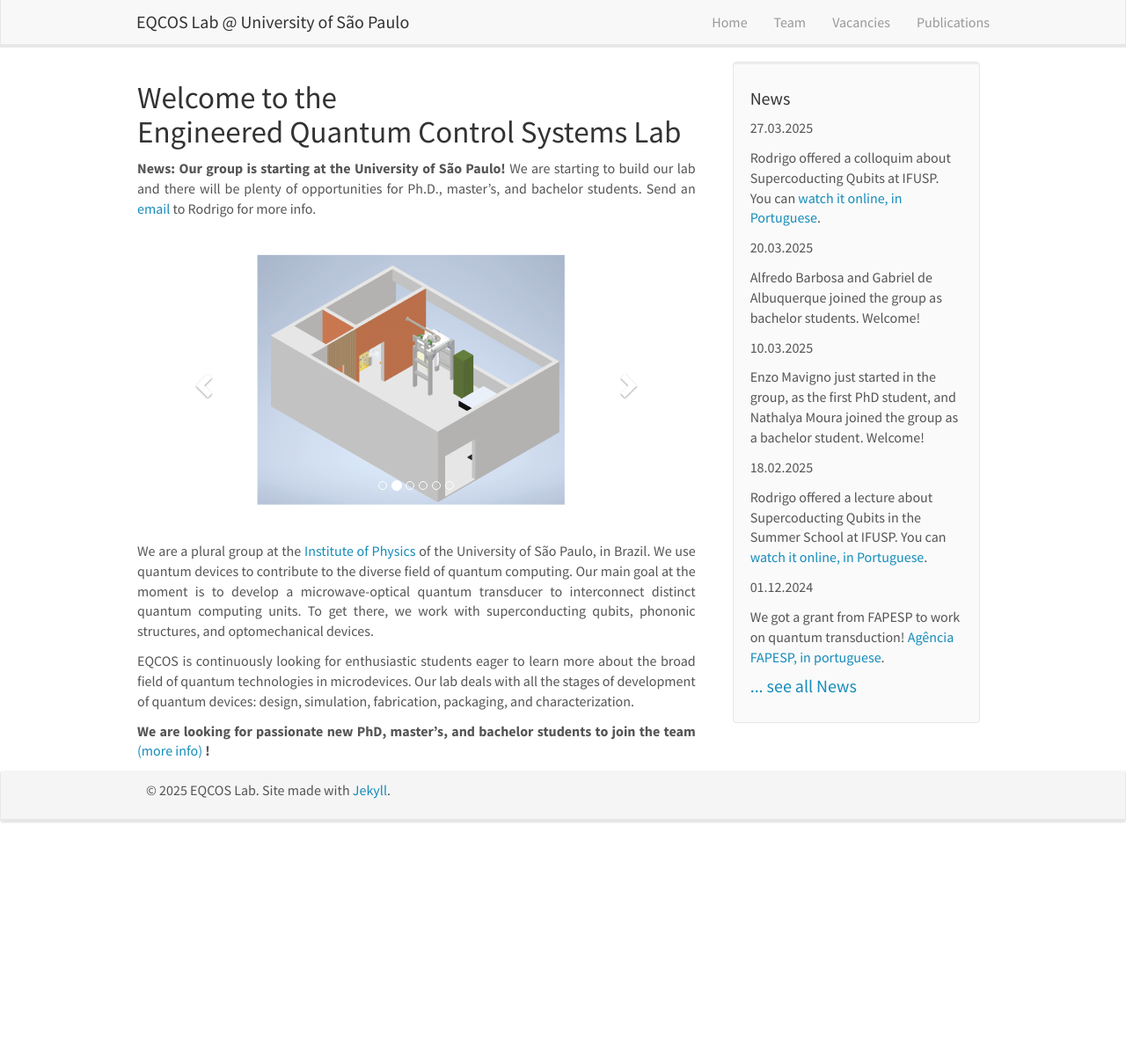
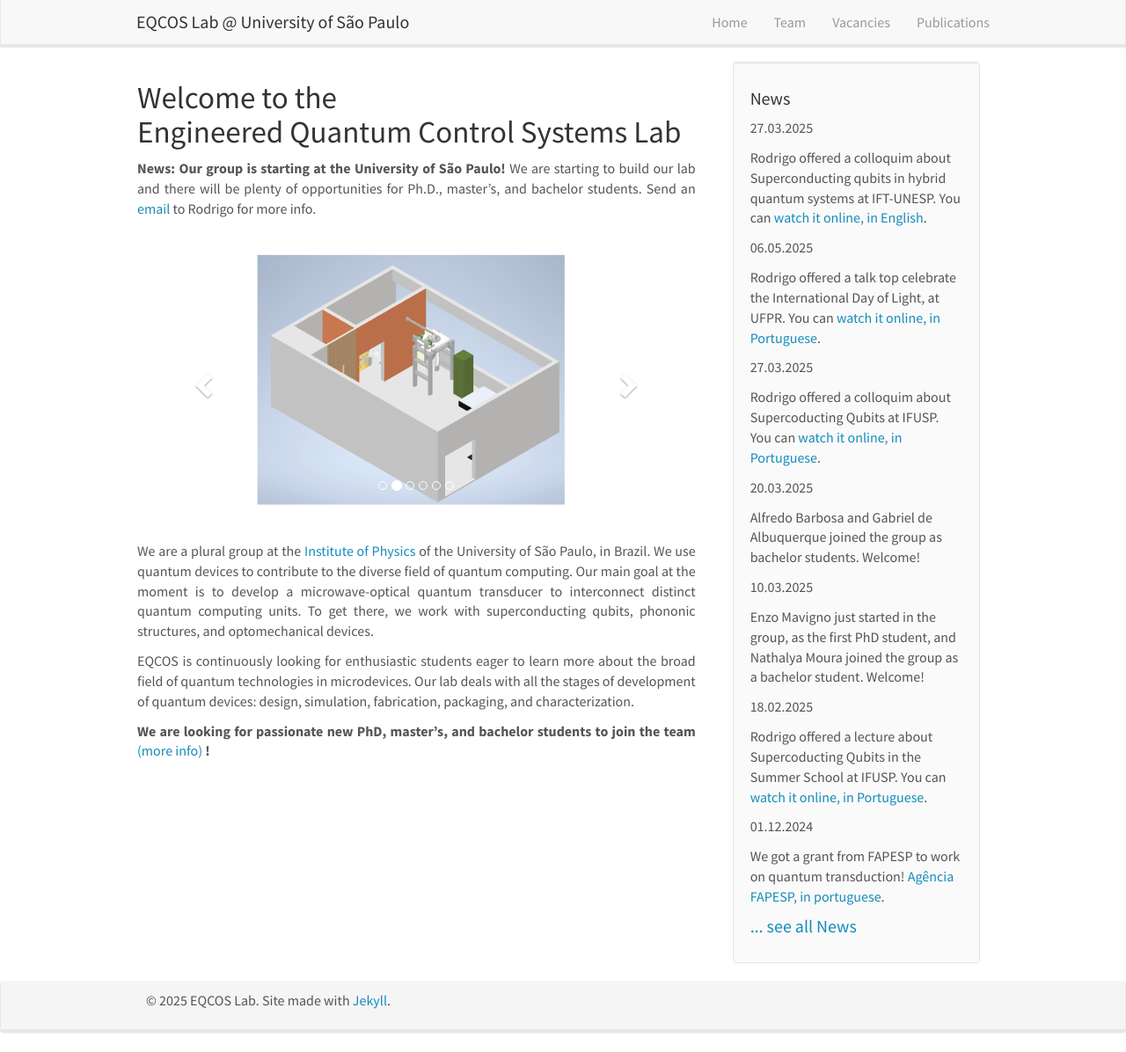
Before and after one commit to rsilvabenevides/eqcos.org, a Jekyll site: the page built from _pages/home.md, in a window 1280 px wide and 1196 px high. Shown: the whole window at 88% size. Built offline with Jekyll 4.4.1, drawn with Linux system fonts in a browser that asks for light colours; nearby versions of some CDN libraries.

Commit message:
Updates from July

```diff
--- a/_data/news.yml
+++ b/_data/news.yml
@@ -1,3 +1,9 @@
+- date: 27.03.2025
+  headline:  Rodrigo offered a colloquim about Superconducting qubits in hybrid quantum systems at IFT-UNESP. You can [watch it online, in English](https://www.youtube.com/watch?v=zay6alVjMwI&t=466s).
+
+- date: 06.05.2025
+  headline:  Rodrigo offered a talk top celebrate the International Day of Light, at UFPR. You can [watch it online, in Portuguese](https://www.youtube.com/watch?v=XMvbe7prJn0).
+
 - date: 27.03.2025
   headline:  Rodrigo offered a colloquim about Supercoducting Qubits at IFUSP. You can [watch it online, in Portuguese](https://www.youtube.com/watch?v=KTkm4VcR3uU&t=395s).
 
--- a/_data/team_members.yml
+++ b/_data/team_members.yml
@@ -20,7 +20,7 @@
   photo: Foto_Moura.jpg
   info: Bachelor Student, started March 2025
   number_educ: 1
-  education1: Project - "Simulating and optimizing interdigitated transducers for experiments on quantum acoustics"
+  education1: Project - "Piezoelectric interfaces for quantum transducers"
   # number_educ: 1
   # email: xx
   # education1: Master degree with <a href="https://scholar.google.com/citations?user=3pCV7EYAAAAJ&hl=pt-BR">Prof. Belich</a>, at UFES.
@@ -32,7 +32,7 @@
   photo: Foto_Barbosa.jpg
   info: Bachelor Student, started March 2025
   number_educ: 1
-  education1: Project - "Introduction to optomechanics with surface acoustic waves"
+  education1: Project - "Optomechanical coupling in quantum transducers"
   # number_educ: 1
   # email: xx
   # education1: Master degree with <a href="https://scholar.google.com/citations?user=3pCV7EYAAAAJ&hl=pt-BR">Prof. Belich</a>, at UFES.
@@ -43,7 +43,7 @@
   photo: Foto_Albuquerque.jpg
   info: Bachelor Student, started March 2025
   number_educ: 1
-  education1: Project - "Introduction to microwave coplanar waveguides"
+  education1: Project - "Packaging of superconducting qubits"
   # number_educ: 1
   # email: xx
   # education1: Master degree with <a href="https://scholar.google.com/citations?user=3pCV7EYAAAAJ&hl=pt-BR">Prof. Belich</a>, at UFES.
```
